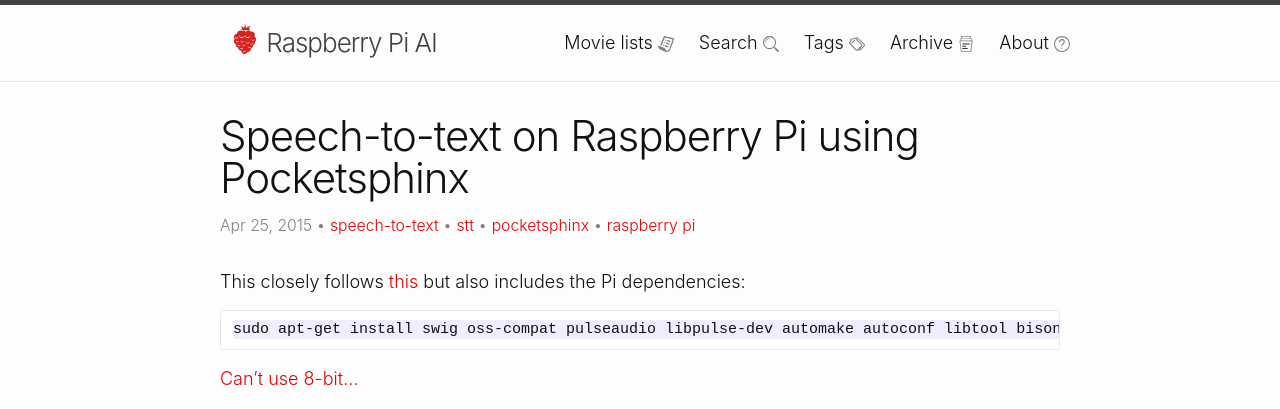
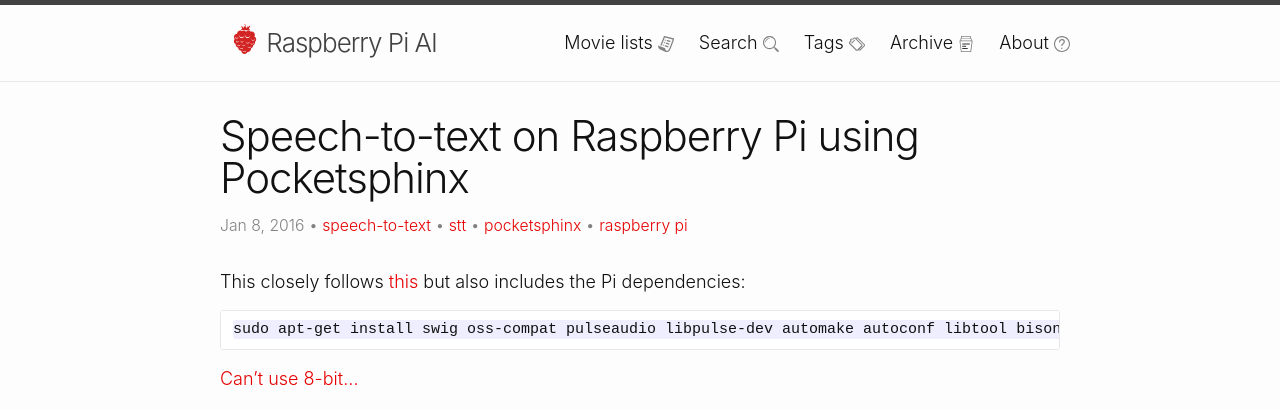
Before and after one commit to schollz/rpiai.com.old, a Jekyll site: the page built from _posts/2016-01-08-pocketsphinx.md, in a window 1280 px wide and 900 px high. Shown: the top 409 px of the window. Built offline with Jekyll 4.4.1, drawn with Linux system fonts in a browser that asks for light colours; Markdown is read by kramdown in place of the engine named in the settings.

Commit message:
Update and rename 2016-01-08-pocketsphinx.markdown to 2016-01-08-pocketsphinx.md

```diff
--- a/_posts/2016-01-08-pocketsphinx.markdown
+++ b/_posts/2016-01-08-pocketsphinx.md
@@ -1,7 +1,7 @@
 ---
 layout: post
 title: Speech-to-text on Raspberry Pi using Pocketsphinx
-date: 2015-04-25
+date: 2016-01-08
 comments: true
 archive: false
 tags: [speech-to-text, stt, pocketsphinx, raspberry pi]
```
